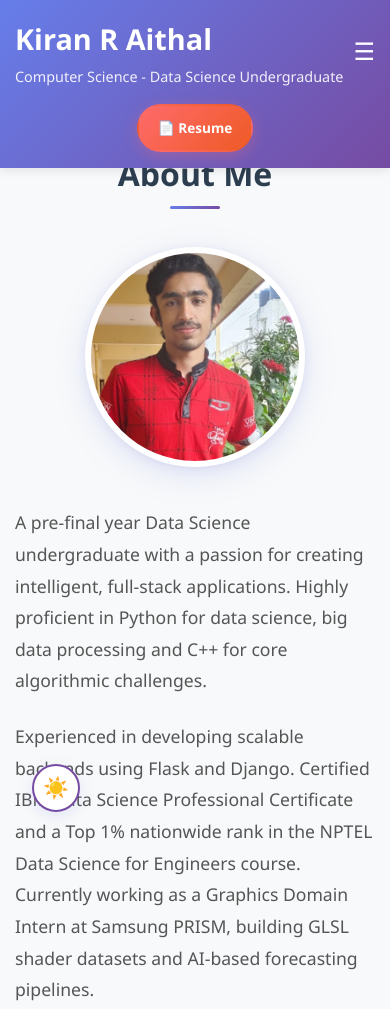
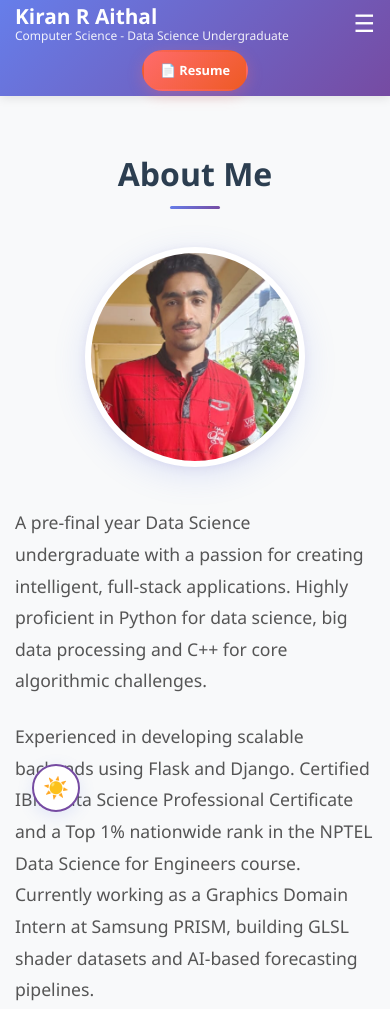
Before and after one commit to Kiran0604/Portfolio, a website: page index.html in a window 390 px wide. Shown: the top 1009 px of the page. Drawn offline with nearby package versions, Linux system fonts and the light colour scheme.

Commit message:
Reduce header height and padding for improved layout

```diff
--- a/styles.css
+++ b/styles.css
@@ -22,34 +22,38 @@ body {
 .header {
     background: linear-gradient(135deg, #667eea 0%, #764ba2 100%);
     color: white;
-    padding: 1rem 0;
+    padding: 0.5rem 0 0.5rem 0;
     position: fixed;
     top: 0;
     width: 100%;
     z-index: 1000;
     box-shadow: 0 2px 10px rgba(0,0,0,0.1);
+    min-height: 56px;
 }
 
 .header-content {
     display: flex;
     justify-content: space-between;
     align-items: center;
+    min-height: 48px;
 }
 
 .logo h1 {
-    font-size: 1.8rem;
-    margin-bottom: 0.2rem;
+    font-size: 1.3rem;
+    margin-bottom: 0.1rem;
+    line-height: 1.1;
 }
 
 .logo p {
-    font-size: 0.9rem;
+    font-size: 0.75rem;
     opacity: 0.9;
+    line-height: 1.1;
 }
 
 .nav ul {
     display: flex;
     list-style: none;
-    gap: 2rem;
+    gap: 1.2rem;
 }
 
 .nav a {
@@ -76,11 +80,11 @@ body {
 .download-resume-btn {
     background: linear-gradient(135deg, #ff6b6b 0%, #ee5a24 100%);
     color: white;
-    padding: 0.8rem 1.5rem;
-    border-radius: 25px;
+    padding: 0.5rem 1.1rem;
+    border-radius: 22px;
     text-decoration: none;
     font-weight: 600;
-    font-size: 0.9rem;
+    font-size: 0.85rem;
     transition: all 0.3s ease;
     box-shadow: 0 4px 15px rgba(255, 107, 107, 0.3);
     border: 2px solid transparent;
@@ -613,25 +617,26 @@ main {
 @media (max-width: 768px) {
     .header-content {
         flex-wrap: wrap;
+        min-height: 40px;
     }
-
+    .header {
+        padding: 0.3rem 0 0.3rem 0;
+        min-height: 44px;
+    }
     .header-actions {
         order: 3;
         margin-left: 0;
-        margin-top: 1rem;
+        margin-top: 0.5rem;
         width: 100%;
         justify-content: center;
     }
-
     .download-resume-btn {
-        padding: 0.7rem 1.2rem;
-        font-size: 0.85rem;
+        padding: 0.5rem 1rem;
+        font-size: 0.8rem;
     }
-
     .menu-toggle {
         display: block;
     }
-
     .nav {
         position: absolute;
         top: 100%;
@@ -642,69 +647,52 @@ main {
         transform: translateX(-100%);
         transition: transform 0.3s ease;
     }
-
     .nav-open {
         transform: translateX(0);
     }
-
     .nav ul {
         flex-direction: column;
         padding: 1rem;
         gap: 0;
     }
-
     .nav li {
         border-bottom: 1px solid rgba(255,255,255,0.1);
     }
-
     .nav a {
         display: block;
         padding: 1rem;
     }
-
-    .header-content {
-        flex-wrap: wrap;
-    }
-
     .about-content {
         grid-template-columns: 1fr;
         gap: 2rem;
     }
-
     .about-stats {
         grid-template-columns: repeat(3, 1fr);
         gap: 1rem;
     }
-
     .skills-grid {
         grid-template-columns: 1fr;
     }
-
     .experience-timeline::before {
         left: 20px;
     }
-
     .experience-item {
         width: 100%;
         left: 0 !important;
         padding-left: 3rem !important;
         padding-right: 0 !important;
     }
-
     .experience-item::before {
         left: 13px !important;
         right: auto !important;
     }
-
     .projects-grid {
         grid-template-columns: 1fr;
     }
-
     .contact-content {
         grid-template-columns: 1fr;
         gap: 2rem;
     }
-
     .section h2 {
         font-size: 2rem;
     }
```
